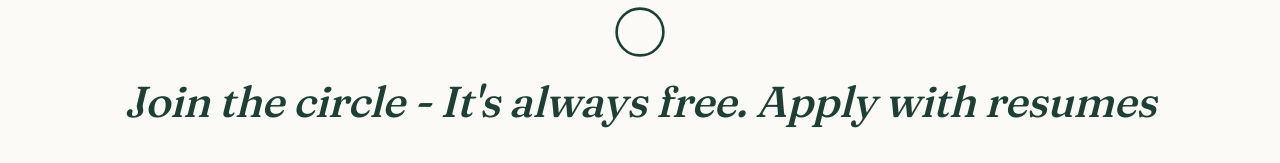
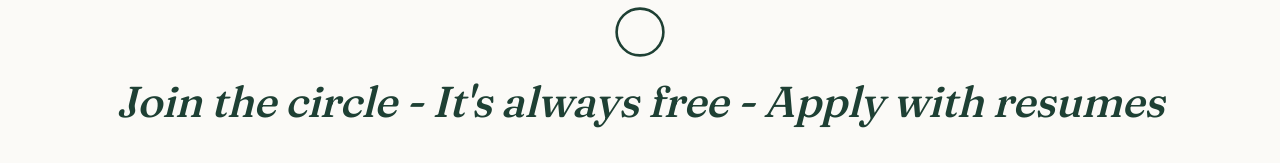
Before and after one commit to jasonbrewer/pegasus, a Next.js app: page / in a window 1280 px wide. Shown: the part 510-673 px from the top of the page. Built offline with nearby package versions, Linux system fonts and the light colour scheme; no server answers.

Commit message:
Update page.tsx

```diff
--- a/src/app/page.tsx
+++ b/src/app/page.tsx
@@ -60,7 +60,7 @@ export default function Home() {
             The most reliable production jobs in media and entertainment.
           </h1>
           <Ring className={styles.irisHero} />
-          <p className={styles.payoff}>Join the circle - It's always free. Apply with resumes</p>
+          <p className={styles.payoff}>Join the circle - It's always free -  Apply with resumes</p>
 
           <div className={styles.ctaRow}>
             <Link href="/sign-up?role=freelancer" className={`${styles.btn} ${styles.btnPrimary}`}>
```
